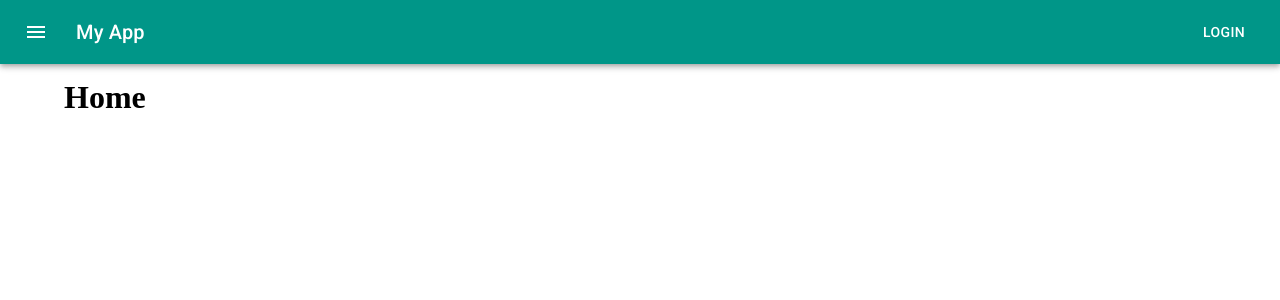
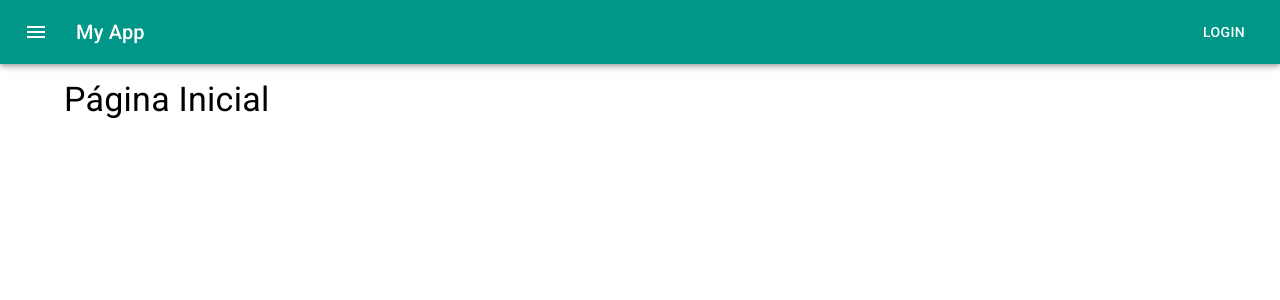
Before and after one commit to MatheusAmon12/my-app, a React (Create React App) app: page / in a window 1280 px wide. Shown: the top 300 px of the page. Built offline with nearby package versions, Linux system fonts and the light colour scheme.

Commit message:
Adicionando template page

```diff
--- a/src/components/CustomerCard.js
+++ b/src/components/CustomerCard.js
@@ -1,4 +1,5 @@
-import classNames from 'classnames'//método para adicionar várias classes simultâneas
+//método para adicionar várias classes simultâneas
+import classNames from 'classnames'
 
 import Card from '@mui/material/Card'
 import CardHeader from '@mui/material/CardHeader'
--- a/src/pages/Customers.js
+++ b/src/pages/Customers.js
@@ -25,9 +25,6 @@ const Customers = () => {
     }, [])
 
     return(
-        <>
-            <h1>Clientes</h1>
-
         <Grid container>
             {
                 customers.map(client => (
@@ -43,9 +40,6 @@ const Customers = () => {
                 ))
             }
         </Grid>
-
-        </>
-
     )
 }
 
--- a/src/pages/Home.js
+++ b/src/pages/Home.js
@@ -1,7 +1,6 @@
 const Home = () => {
     return(
         <>
-            <h1>Home</h1>
         </>
     )
 }
--- /dev/null
+++ b/src/templates/Page.js
@@ -0,0 +1,14 @@
+import { Typography } from "@mui/material"
+
+const Page = ({ title, Component }) => {
+    return(
+        <>
+            <Typography variant="h4">
+                {title}
+            </Typography>
+            <Component />
+        </>
+    )
+}
+
+export default Page
```
Also changed, not shown: src/index.js (+7 -6 lines). Lines whose indentation alone changed are shown as unchanged.
